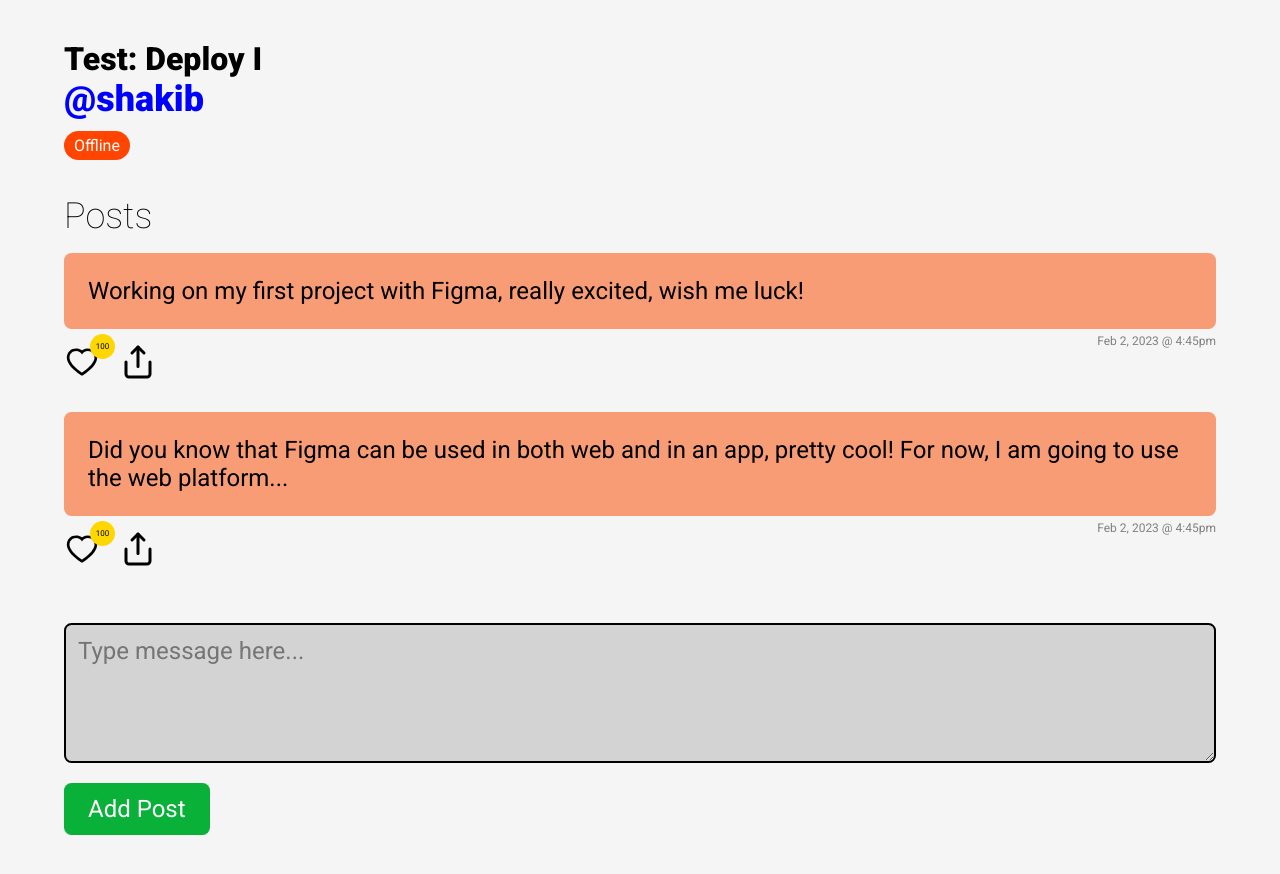
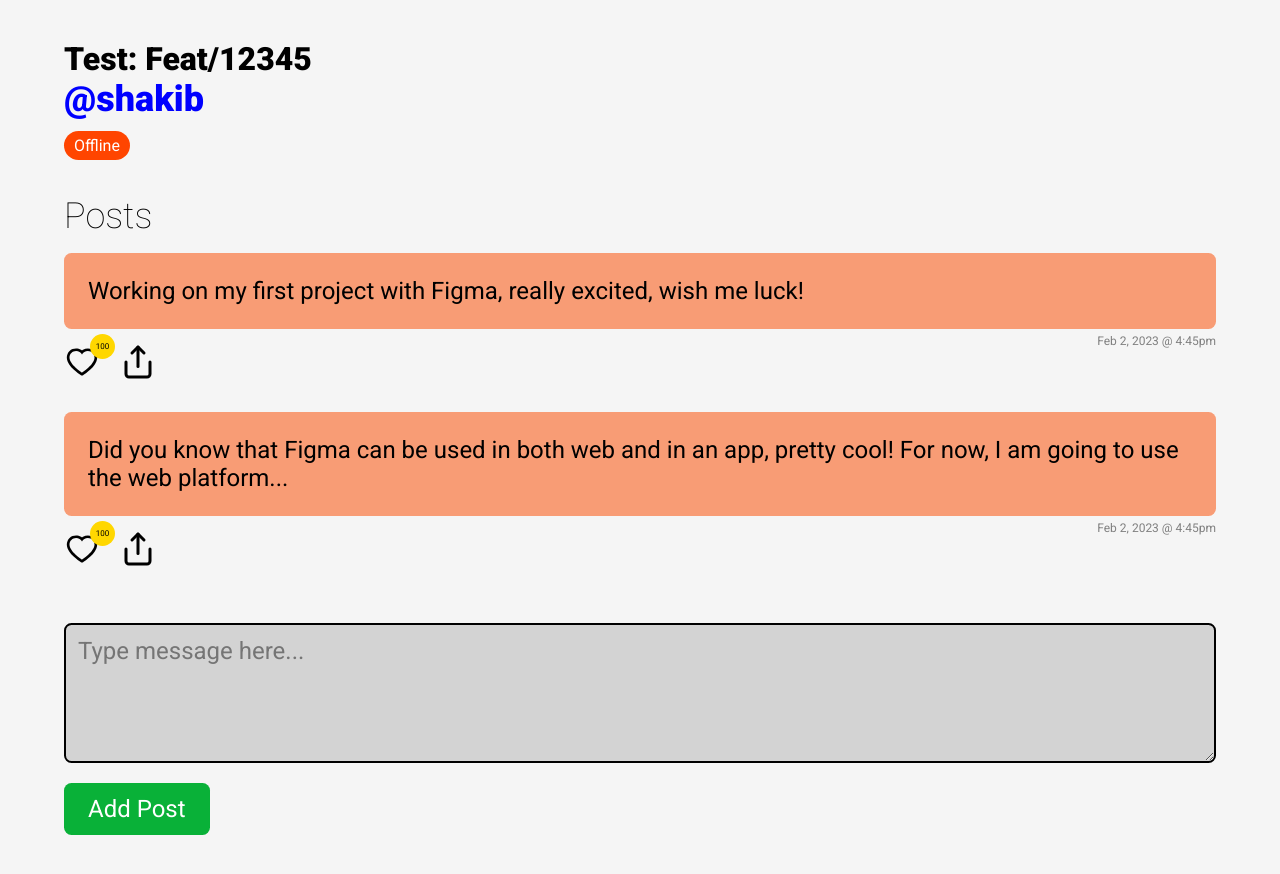
Before and after one commit to nsp-playground/tweeter20, a Next.js app: page / in a window 1280 px wide. Shown: the top 874 px of the page. Built offline with nearby package versions, Linux system fonts and the light colour scheme.

Commit message:
adds feat/12345 - 2

```diff
--- a/src/pages/index.js
+++ b/src/pages/index.js
@@ -13,7 +13,7 @@ export default function Home() {
         <link rel="icon" href="/favicon.ico" />
       </Head>
       <main>
-        <h1>Test: Deploy I</h1>
+        <h1>Test: Feat/12345</h1>
         <section className="section top">
           <Profile username="shakib" status="Offline" />
         </section>
```
